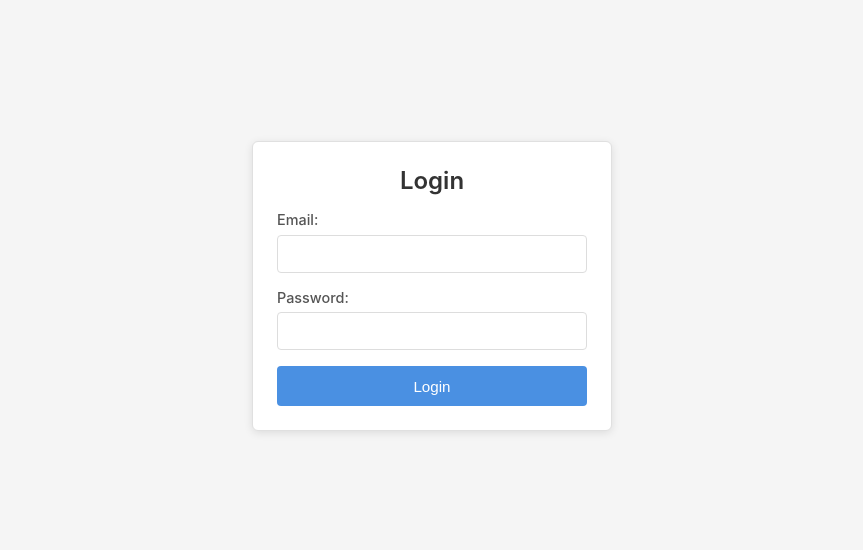
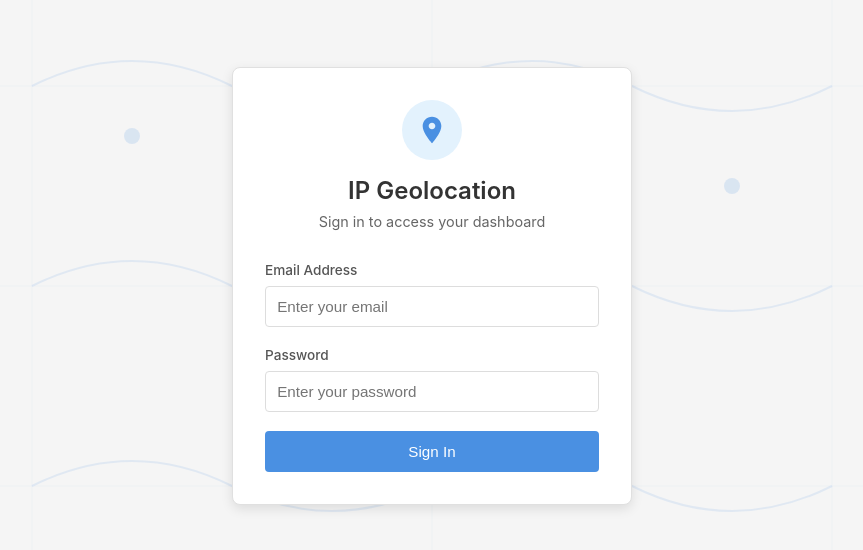
Before and after one commit to wchesedh/react-frontend, a React (Create React App) app: page /login in a window 1280 px wide. Shown: the part 114-664 px from the top of the page, without its empty margins (208-1071 px from the left). Built offline with nearby package versions, Linux system fonts and the light colour scheme.

Commit message:
update UI login

```diff
--- a/src/components/Home.js
+++ b/src/components/Home.js
@@ -10,6 +10,7 @@ function Home() {
   const [inputIp, setInputIp] = useState('');
   const [error, setError] = useState('');
   const [loading, setLoading] = useState(false);
+  const [initialLoading, setInitialLoading] = useState(true);
   const [history, setHistory] = useState([]);
   const [selectedHistory, setSelectedHistory] = useState([]);
   const [activeIpId, setActiveIpId] = useState(null);
@@ -26,9 +27,19 @@ function Home() {
 
   // Load history from API on mount
   useEffect(() => {
-    loadHistory();
-    // Fetch current user IP on mount
-    fetchIpInfo();
+    const initializeData = async () => {
+      setInitialLoading(true);
+      try {
+        // Load both in parallel for faster initialization
+        await Promise.all([
+          loadHistory(),
+          fetchIpInfo('', null, true) // Skip loading state during initial load
+        ]);
+      } finally {
+        setInitialLoading(false);
+      }
+    };
+    initializeData();
   }, []);
 
   const loadHistory = async () => {
@@ -318,6 +329,22 @@ function Home() {
     navigate('/login');
   };
 
+  // Show loading state until initial data is ready
+  if (initialLoading) {
+    return (
+      <div className="home-container">
+        <div className="home-header">
+          <h1>IP Geolocation Lookup</h1>
+          <button onClick={handleLogout} className="logout-button">Logout</button>
+        </div>
+        <div className="home-loading">
+          <div className="loading-spinner"></div>
+          <p>Loading...</p>
+        </div>
+      </div>
+    );
+  }
+
   return (
     <div className="home-container">
       <div className="home-header">
--- a/src/components/Login.css
+++ b/src/components/Login.css
@@ -4,64 +4,131 @@
   align-items: center;
   min-height: 100vh;
   background: #f5f5f5;
+  position: relative;
+  overflow: hidden;
+}
+
+.login-background {
+  position: absolute;
+  top: 0;
+  left: 0;
+  width: 100%;
+  height: 100%;
+  z-index: 0;
+  opacity: 0.4;
+}
+
+.login-svg {
+  width: 100%;
+  height: 100%;
+  position: absolute;
+  top: 0;
+  left: 0;
 }
 
 .login-card {
   background: white;
-  padding: 1.5rem;
-  border-radius: 6px;
-  box-shadow: 0 2px 8px rgba(0, 0, 0, 0.1);
+  padding: 2rem;
+  border-radius: 8px;
+  box-shadow: 0 4px 12px rgba(0, 0, 0, 0.1);
   width: 100%;
-  max-width: 360px;
+  max-width: 400px;
   border: 1px solid #e0e0e0;
+  position: relative;
+  z-index: 1;
+}
+
+.login-header {
+  text-align: center;
+  margin-bottom: 2rem;
+}
+
+.login-icon {
+  width: 60px;
+  height: 60px;
+  margin: 0 auto 1rem;
+  display: flex;
+  align-items: center;
+  justify-content: center;
+  background: #e3f2fd;
+  border-radius: 50%;
+}
+
+.login-icon svg {
+  width: 32px;
+  height: 32px;
 }
 
 .login-card h2 {
-  margin-bottom: 1rem;
+  margin: 0 0 0.5rem 0;
   color: #333;
-  text-align: center;
   font-size: 1.5rem;
   font-weight: 600;
 }
 
+.login-subtitle {
+  margin: 0;
+  color: #666;
+  font-size: 0.9rem;
+}
+
 .form-group {
-  margin-bottom: 1rem;
+  margin-bottom: 1.2rem;
 }
 
 .form-group label {
   display: block;
-  margin-bottom: 0.4rem;
+  margin-bottom: 0.5rem;
   color: #555;
   font-weight: 500;
-  font-size: 0.9rem;
+  font-size: 0.85rem;
 }
 
 .form-group input {
   width: 100%;
-  padding: 0.6rem;
+  padding: 0.7rem;
   border: 1px solid #ddd;
   border-radius: 4px;
   font-size: 0.95rem;
   box-sizing: border-box;
+  transition: all 0.2s;
 }
 
 .form-group input:focus {
   outline: none;
   border-color: #4a90e2;
+  box-shadow: 0 0 0 3px rgba(74, 144, 226, 0.1);
+}
+
+.form-group input.error {
+  border-color: #d32f2f;
+}
+
+.form-group input.error:focus {
+  border-color: #d32f2f;
+  box-shadow: 0 0 0 3px rgba(211, 47, 47, 0.1);
+}
+
+.field-error {
+  display: block;
+  color: #d32f2f;
+  font-size: 0.8rem;
+  margin-top: 0.3rem;
 }
 
 .error-message {
   color: #d32f2f;
-  margin-bottom: 0.8rem;
-  padding: 0.5rem;
+  margin-bottom: 1rem;
+  padding: 0.7rem;
   background-color: #ffebee;
   border-radius: 4px;
   font-size: 0.85rem;
+  border-left: 3px solid #d32f2f;
 }
 
 .submit-button {
   width: 100%;
-  padding: 0.7rem;
+  padding: 0.75rem;
   background: #4a90e2;
   color: white;
   border: none;
@@ -70,6 +137,11 @@
   font-weight: 500;
   cursor: pointer;
   transition: background 0.2s;
+  display: flex;
+  align-items: center;
+  justify-content: center;
+  gap: 0.5rem;
+  margin-top: 0.5rem;
 }
 
 .submit-button:hover:not(:disabled) {
@@ -80,3 +152,37 @@
   opacity: 0.6;
   cursor: not-allowed;
 }
+
+.spinner {
+  width: 16px;
+  height: 16px;
+  border: 2px solid rgba(255, 255, 255, 0.3);
+  border-top-color: white;
+  border-radius: 50%;
+  animation: spin 0.6s linear infinite;
+}
+
+@keyframes spin {
+  to {
+    transform: rotate(360deg);
+  }
+}
+
+.login-overlay {
+  position: fixed;
+  top: 0;
+  left: 0;
+  width: 100%;
+  height: 100%;
+  background: rgba(255, 255, 255, 0.95);
+  z-index: 1000;
+  display: flex;
+  align-items: center;
+  justify-content: center;
+  backdrop-filter: blur(2px);
+}
+
+.login-card.loading {
+  pointer-events: none;
+  opacity: 0.7;
+}
--- a/src/components/Login.js
+++ b/src/components/Login.js
@@ -9,12 +9,69 @@ function Login() {
   const [password, setPassword] = useState('');
   const [error, setError] = useState('');
   const [loading, setLoading] = useState(false);
+  const [emailError, setEmailError] = useState('');
+  const [passwordError, setPasswordError] = useState('');
   const navigate = useNavigate();
   const { login } = useAuth();
+
+  const validateEmail = (value) => {
+    if (!value) {
+      setEmailError('Email is required');
+      return false;
+    }
+    const emailRegex = /^[^\s@]+@[^\s@]+\.[^\s@]+$/;
+    if (!emailRegex.test(value)) {
+      setEmailError('Please enter a valid email address');
+      return false;
+    }
+    setEmailError('');
+    return true;
+  };
+
+  const validatePassword = (value) => {
+    if (!value) {
+      setPasswordError('Password is required');
+      return false;
+    }
+    if (value.length < 3) {
+      setPasswordError('Password must be at least 3 characters');
+      return false;
+    }
+    setPasswordError('');
+    return true;
+  };
+
+  const handleEmailChange = (e) => {
+    const value = e.target.value;
+    setEmail(value);
+    if (value) {
+      validateEmail(value);
+    } else {
+      setEmailError('');
+    }
+  };
+
+  const handlePasswordChange = (e) => {
+    const value = e.target.value;
+    setPassword(value);
+    if (value) {
+      validatePassword(value);
+    } else {
+      setPasswordError('');
+    }
+  };
 
   const handleSubmit = async (e) => {
     e.preventDefault();
     setError('');
+
+    const isEmailValid = validateEmail(email);
+    const isPasswordValid = validatePassword(password);
+
+    if (!isEmailValid || !isPasswordValid) {
+      return;
+    }
+
     setLoading(true);
 
     try {
@@ -24,7 +81,7 @@ function Login() {
       });
 
       if (response.data && response.data.success) {
-        // Store user data and token
+        // Store all data synchronously before navigation
         localStorage.setItem('isLoggedIn', 'true');
         if (response.data.user) {
           localStorage.setItem('user', JSON.stringify(response.data.user));
@@ -34,50 +91,102 @@ function Login() {
           // Set default authorization header for all requests
           axios.defaults.headers.common['Authorization'] = `Bearer ${response.data.token}`;
         }
-        // Update auth state
+
+        // Update auth state immediately (synchronously)
         login();
-        // Redirect to home
-        navigate('/home');
+
+        // Navigate immediately - React Router will handle the transition
+        navigate('/home', { replace: true });
       } else {
         setError('Login failed. Please check your credentials.');
+        setLoading(false);
       }
     } catch (err) {
       setError(err.response?.data?.message || 'Login failed. Please try again.');
-    } finally {
       setLoading(false);
     }
   };
 
   return (
     <div className="login-container">
-      <div className="login-card">
-        <h2>Login</h2>
-        <form onSubmit={handleSubmit}>
+      {loading && <div className="login-overlay"></div>}
+      <div className="login-background">
+        <svg className="login-svg" viewBox="0 0 1200 800" xmlns="http://www.w3.org/2000/svg">
+          <defs>
+            <linearGradient id="grad1" x1="0%" y1="0%" x2="100%" y2="100%">
+              <stop offset="0%" style={{stopColor: '#4a90e2', stopOpacity: 0.1}} />
+              <stop offset="100%" style={{stopColor: '#357abd', stopOpacity: 0.05}} />
+            </linearGradient>
+          </defs>
+          {/* World map outline */}
+          <path d="M200,200 Q300,150 400,200 T600,200 Q700,150 800,200 T1000,200" stroke="#4a90e2" strokeWidth="2" fill="none" opacity="0.3"/>
+          <path d="M200,400 Q300,350 400,400 T600,400 Q700,350 800,400 T1000,400" stroke="#4a90e2" strokeWidth="2" fill="none" opacity="0.3"/>
+          <path d="M200,600 Q300,550 400,600 T600,600 Q700,550 800,600 T1000,600" stroke="#4a90e2" strokeWidth="2" fill="none" opacity="0.3"/>
+          {/* Location pins */}
+          <circle cx="300" cy="250" r="8" fill="#4a90e2" opacity="0.4"/>
+          <circle cx="500" cy="350" r="8" fill="#4a90e2" opacity="0.4"/>
+          <circle cx="700" cy="450" r="8" fill="#4a90e2" opacity="0.4"/>
+          <circle cx="900" cy="300" r="8" fill="#4a90e2" opacity="0.4"/>
+          {/* Grid lines */}
+          <line x1="0" y1="200" x2="1200" y2="200" stroke="#4a90e2" strokeWidth="1" opacity="0.1"/>
+          <line x1="0" y1="400" x2="1200" y2="400" stroke="#4a90e2" strokeWidth="1" opacity="0.1"/>
+          <line x1="0" y1="600" x2="1200" y2="600" stroke="#4a90e2" strokeWidth="1" opacity="0.1"/>
+          <line x1="200" y1="0" x2="200" y2="800" stroke="#4a90e2" strokeWidth="1" opacity="0.1"/>
+          <line x1="600" y1="0" x2="600" y2="800" stroke="#4a90e2" strokeWidth="1" opacity="0.1"/>
+          <line x1="1000" y1="0" x2="1000" y2="800" stroke="#4a90e2" strokeWidth="1" opacity="0.1"/>
+        </svg>
+      </div>
+      <div className={`login-card ${loading ? 'loading' : ''}`}>
+        <div className="login-header">
+          <div className="login-icon">
+            <svg viewBox="0 0 24 24" fill="none" xmlns="http://www.w3.org/2000/svg">
+              <path d="M12 2C8.13 2 5 5.13 5 9c0 5.25 7 13 7 13s7-7.75 7-13c0-3.87-3.13-7-7-7zm0 9.5c-1.38 0-2.5-1.12-2.5-2.5s1.12-2.5 2.5-2.5 2.5 1.12 2.5 2.5-1.12 2.5-2.5 2.5z" fill="#4a90e2"/>
+            </svg>
+          </div>
+          <h2>IP Geolocation</h2>
+          <p className="login-subtitle">Sign in to access your dashboard</p>
+        </div>
+        <form onSubmit={handleSubmit} noValidate>
           <div className="form-group">
-            <label htmlFor="email">Email:</label>
+            <label htmlFor="email">Email Address</label>
             <input
               type="email"
               id="email"
               value={email}
-              onChange={(e) => setEmail(e.target.value)}
-              required
+              onChange={handleEmailChange}
+              onBlur={() => validateEmail(email)}
+              className={emailError ? 'error' : ''}
+              placeholder="Enter your email"
               disabled={loading}
+              autoComplete="email"
             />
+            {emailError && <span className="field-error">{emailError}</span>}
           </div>
           <div className="form-group">
-            <label htmlFor="password">Password:</label>
+            <label htmlFor="password">Password</label>
             <input
               type="password"
               id="password"
               value={password}
-              onChange={(e) => setPassword(e.target.value)}
-              required
+              onChange={handlePasswordChange}
+              onBlur={() => validatePassword(password)}
+              className={passwordError ? 'error' : ''}
+              placeholder="Enter your password"
               disabled={loading}
+              autoComplete="current-password"
             />
+            {passwordError && <span className="field-error">{passwordError}</span>}
           </div>
           {error && <div className="error-message">{error}</div>}
-          <button type="submit" disabled={loading} className="submit-button">
-            {loading ? 'Logging in...' : 'Login'}
+          <button type="submit" disabled={loading || !!emailError || !!passwordError} className="submit-button">
+            {loading ? (
+              <>
+                <span className="spinner"></span>
+                Logging in...
+              </>
+            ) : (
+              'Sign In'
+            )}
           </button>
         </form>
       </div>
```
Also changed, not shown: src/components/Home.css (+29 -0 lines), 1 other file (tests, documents, lock files or other folders).
